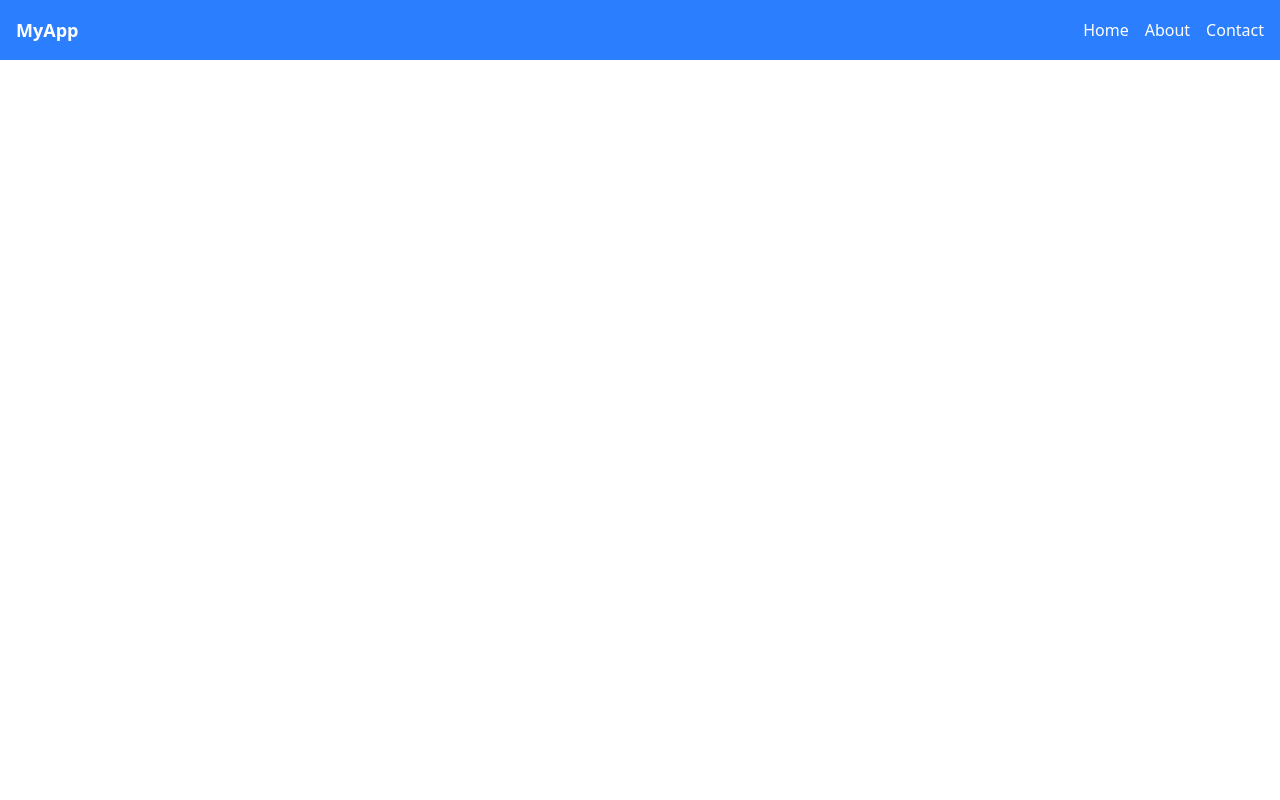
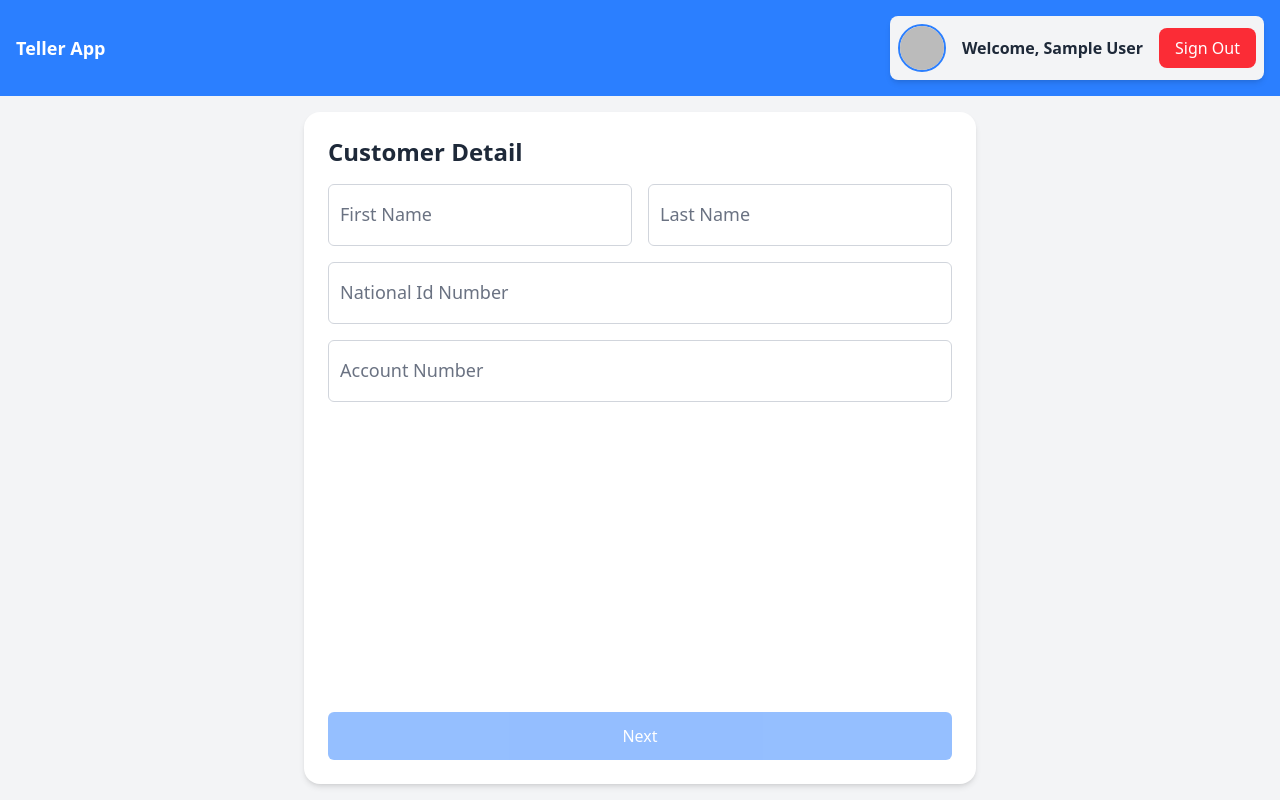
Before and after one commit to Tanika182540/teller-app, a React (Vite) app: page /customer-details in a window 1280 px wide. Built offline with nearby package versions, Linux system fonts and the light colour scheme; no server answers; sample sign-in values are in the browser's storage.

Commit message:
feat: create ui component

```diff
--- /dev/null
+++ b/src/firebase/firebase.api.ts
@@ -0,0 +1,10 @@
+import { getStorage, ref, uploadBytes } from "firebase/storage";
+import { successToast } from "../shared/components/Toast";
+
+export const uploadPdfFile = (file: File) => {
+  const storage = getStorage();
+  const storageRef = ref(storage, "some-child");
+  uploadBytes(storageRef, file).then((snapshot) => {
+    successToast("Upload File Success");
+  });
+};
--- a/src/shared/components/Header.tsx
+++ b/src/shared/components/Header.tsx
@@ -1,30 +1,14 @@
 import React from "react";
 import { Link } from "react-router-dom";
+import AuthStatus from "../../pages/login/AuthStatus";
 
 const Header = () => (
   <header className="bg-blue-500 text-white p-4">
     <nav className="flex justify-between items-center">
       <div className="text-lg font-bold">
-        <Link to="/">MyApp</Link>
+        <Link to="/">Teller App</Link>
       </div>
-      <ul className="flex space-x-4">
-        <li>
-          <Link to="/" className="hover:underline">
-            Home
-          </Link>
-        </li>
-        <li>
-          <Link to="/about" className="hover:underline">
-            About
-          </Link>
-        </li>
-        <li>
-          <Link to="/contact" className="hover:underline">
-            Contact
-          </Link>
-        </li>
-        {/* Add more links as needed */}
-      </ul>
+      <AuthStatus />
     </nav>
   </header>
 );
--- a/src/shared/components/Input.tsx
+++ b/src/shared/components/Input.tsx
@@ -1,4 +1,4 @@
-import React from "react";
+import React, { useRef } from "react";
 import classNames from "classnames";
 
 export default function Input(props: {
@@ -8,10 +8,12 @@ export default function Input(props: {
   error?: string;
 }) {
   const { title, value, onChange, error } = props;
+  const inputRef = useRef(null);
 
   return (
     <div className="relative w-full mx-auto">
       <input
+        ref={inputRef}
         id="inputField"
         type="text"
         onChange={(e) => onChange(e.target.value)}
@@ -19,8 +21,10 @@ export default function Input(props: {
       />
       <label
         htmlFor="inputField"
+        onClick={() => inputRef.current?.focus()}
         className={classNames({
-          "absolute left-3 text-lg text-gray-500 transition-all": true,
+          "absolute left-3 text-lg text-gray-500 transition-all cursor-pointer":
+            true,
           "top-0 text-sm text-blue-500": value,
           "top-14 transform -translate-y-10": !value,
         })}
--- a/src/shared/components/Layout.tsx
+++ b/src/shared/components/Layout.tsx
@@ -1,12 +1,15 @@
-import React from "react";
+
 import Header from "./Header";
+import { Outlet } from "react-router-dom";
 
-const Layout = ({ children }: { children: React.ReactNode }) => {
+const Layout = () => {
   return (
-    <div className="flex flex-col size-full min-h-screen">
-    <Header />
-    <main className="flex-1">{children}</main>
-  </div>
+    <div className="flex flex-col min-h-screen">
+      <Header />
+      <main className="flex-1">
+        <Outlet />
+      </main>
+    </div>
   );
 };
 
--- a/src/shared/components/PdfFile.tsx
+++ b/src/shared/components/PdfFile.tsx
@@ -15,9 +15,15 @@ export default function PdfFile(props: {
       onClick={onClick}
     >
       <FontAwesomeIcon icon={faFilePdf} color="#F40F02" />
-      <label className="grow">{fileName}</label>
+      <label className="grow break-words">{fileName}</label>
       {onDeleteFile && (
-        <button className="text-gray-600 text-xl" onClick={onDeleteFile}>
+        <button
+          className="text-gray-600 text-xl"
+          onClick={(e) => {
+            e.stopPropagation();
+            onDeleteFile();
+          }}
+        >
           <FontAwesomeIcon icon={faClose} color="#F40F02" />
         </button>
       )}
--- /dev/null
+++ b/src/shared/components/Toast.tsx
@@ -0,0 +1,5 @@
+import toast from "react-hot-toast";
+
+export const successToast = (message: string) => toast.success(message);
+
+export const errorToast = (message: string) => toast.error(message);
```
